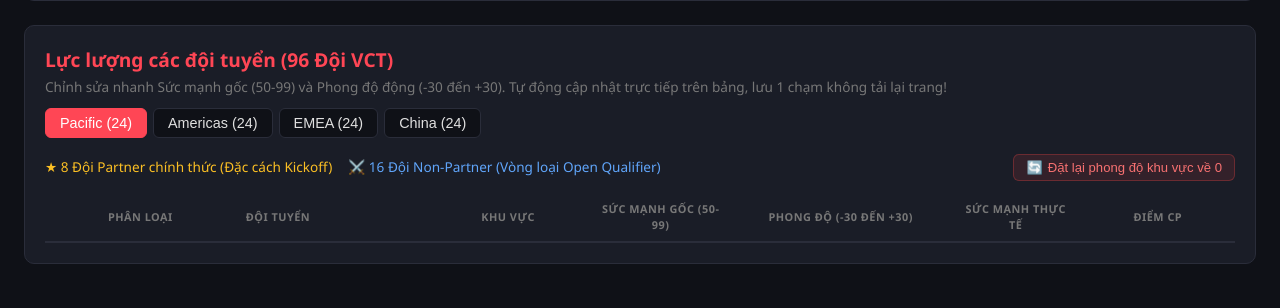
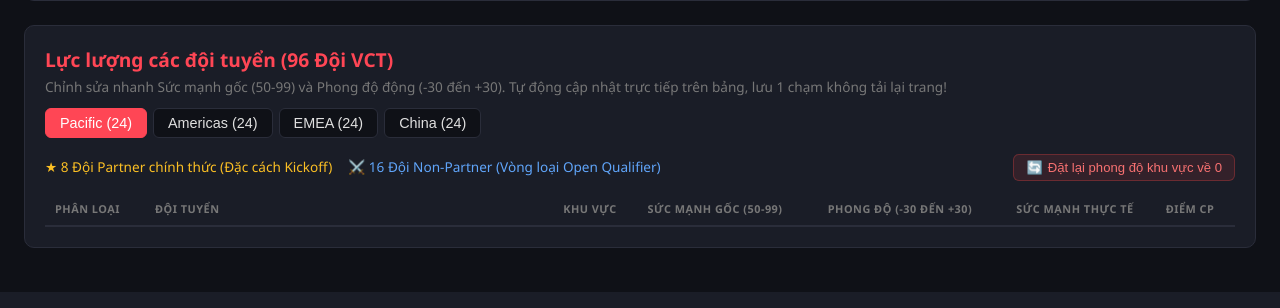
Before and after one commit to ngoc15112005/Sim_Val, a Flask app: template templates/campaign/detail.html in a window 1280 px wide. Shown: the part 1785-2093 px from the top of the page. Run offline with Flask 3, Linux system fonts and the light colour scheme; data comes from the database, SQL or seed files in the repository; tables that the repository leaves empty hold one stand-in row (values such as "Sample post"); the template is opened without the code that fills it: values that come from a table or form of the project are taken from there, most other values are stand-ins (such as "Sample title", 1, 10 or a date in 2020); lists and menus that the app fills with data are empty.

Commit message:
fix(ui): Fix table alignment, remove browser number spinner clip and improve stepper inputs

```diff
--- a/templates/campaign/detail.html
+++ b/templates/campaign/detail.html
@@ -629,31 +629,31 @@
       <table class="swiss-standings-table">
         <thead>
           <tr>
-            <th>Phân loại</th>
-            <th class="team-col">Đội tuyển</th>
-            <th>Khu vực</th>
-            <th style="text-align: center; width: 140px;">Sức mạnh gốc (50-99)</th>
-            <th style="text-align: center; width: 220px;">Phong độ (-30 đến +30)</th>
-            <th style="text-align: center; width: 130px;">Sức mạnh thực tế</th>
-            <th>Điểm CP</th>
+            <th style="width: 100px; text-align: left;">Phân loại</th>
+            <th class="team-col" style="min-width: 220px; text-align: left;">Đội tuyển</th>
+            <th style="width: 90px; text-align: center;">Khu vực</th>
+            <th style="text-align: center; width: 160px; white-space: nowrap;">Sức mạnh gốc (50-99)</th>
+            <th style="text-align: center; width: 210px; white-space: nowrap;">Phong độ (-30 đến +30)</th>
+            <th style="text-align: center; width: 140px; white-space: nowrap;">Sức mạnh thực tế</th>
+            <th style="text-align: center; width: 90px; white-space: nowrap;">Điểm CP</th>
           </tr>
         </thead>
         <tbody>
           {% for cs in club_states %}
           {% if cs.club.region.slug == r_slug %}
           <tr id="club-row-{{ cs.club_id }}" style="{% if cs.is_partner %}background: rgba(234, 179, 8, 0.05);{% endif %} transition: background-color 0.2s, box-shadow 0.2s;">
-            <td>
+            <td style="vertical-align: middle;">
               {% if cs.is_partner %}
-              <span class="badge" style="background: rgba(234, 179, 8, 0.2); color: #f59e0b; border: 1px solid rgba(234, 179, 8, 0.4); font-weight: bold;">
+              <span class="badge" style="background: rgba(234, 179, 8, 0.2); color: #f59e0b; border: 1px solid rgba(234, 179, 8, 0.4); font-weight: bold; white-space: nowrap;">
                 ★ Partner
               </span>
               {% else %}
-              <span class="badge" style="background: rgba(59, 130, 246, 0.15); color: #60a5fa; border: 1px solid rgba(59, 130, 246, 0.3);">
+              <span class="badge" style="background: rgba(59, 130, 246, 0.15); color: #60a5fa; border: 1px solid rgba(59, 130, 246, 0.3); white-space: nowrap;">
                 Non-Partner
               </span>
               {% endif %}
             </td>
-            <td>
+            <td style="vertical-align: middle;">
               <div class="swiss-team" style="display: flex; align-items: center; gap: 8px; cursor: pointer; flex-wrap: wrap;" onclick="openTeamProfileModal({{ cs.club_id }})" title="Xem hồ sơ đội tuyển {{ cs.club.name }}">
                 {% if cs.club.logo_url %}
                 <img class="team-logo-sm" src="{{ cs.club.logo_url }}" alt="" onerror="this.style.display='none'">
@@ -1063,6 +1063,28 @@ document.addEventListener('DOMContentLoaded', function() {
   font-size: 1.1em;
   flex-shrink: 0;
 }
+
+/* Custom Stepper Input Styles & Table Alignment */
+.stepper-num-input::-webkit-outer-spin-button,
+.stepper-num-input::-webkit-inner-spin-button {
+  -webkit-appearance: none !important;
+  margin: 0 !important;
+}
+.stepper-num-input {
+  -moz-appearance: textfield !important;
+  appearance: textfield !important;
+  padding: 0 !important;
+  margin: 0 !important;
+}
+
+#clubs-inspector-section table.swiss-standings-table th,
+#clubs-inspector-section table.swiss-standings-table td {
+  vertical-align: middle !important;
+}
+
+#clubs-inspector-section table.swiss-standings-table th {
+  white-space: nowrap !important;
+}
 </style>
 
 {% include "campaign/_director_room_modal.html" %}
```
Also changed, not shown: other parts of templates/campaign/detail.html (+19 -19 lines).
